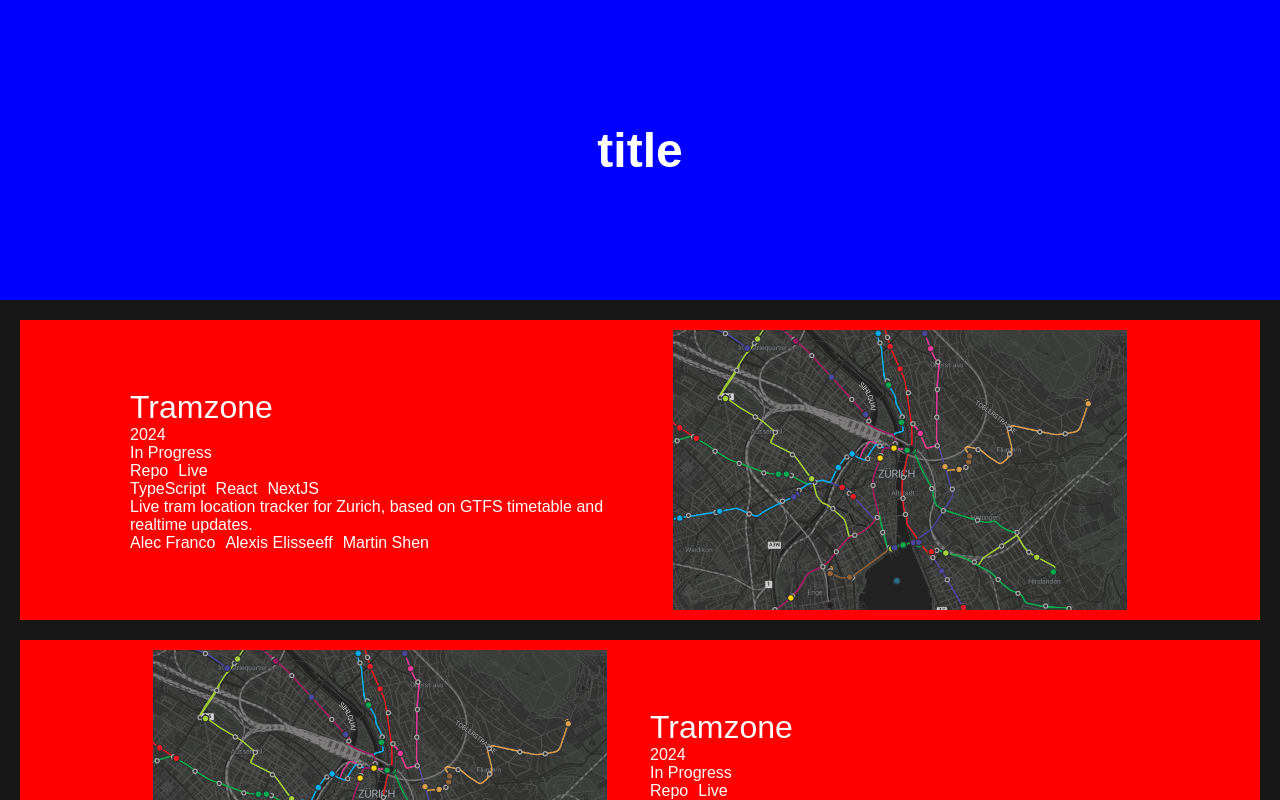
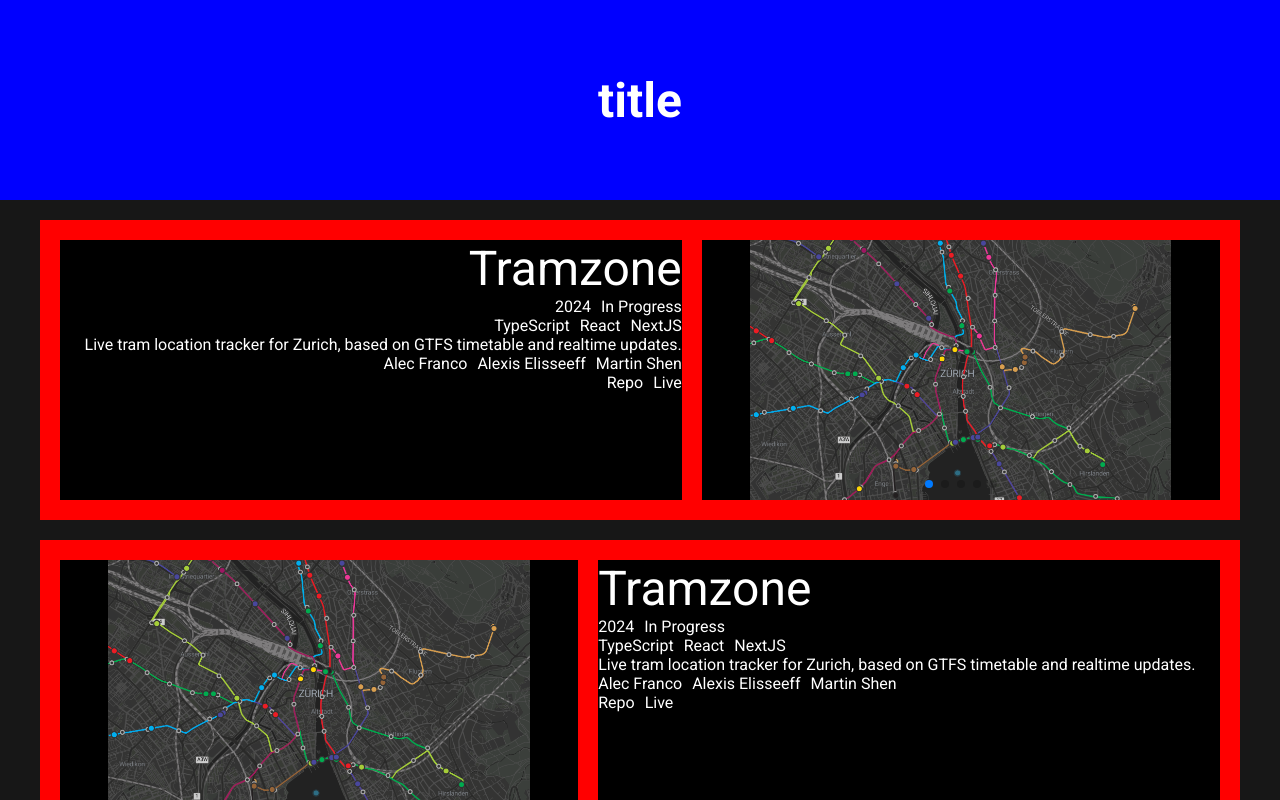
Before and after one commit to jktham/portfolio, a Next.js app: page /portfolio/ in a window 1280 px wide. Shown: the top 800 px of the page. Built offline with nearby package versions, Linux system fonts and the light colour scheme.

Commit message:
get image carousel working

```diff
--- a/next.config.ts
+++ b/next.config.ts
@@ -3,6 +3,7 @@
 const nextConfig: NextConfig = {
   basePath: "/portfolio",
   output: "export",
+  experimental: { esmExternals: true },
 };
 
 export default nextConfig;
--- a/src/app/page.tsx
+++ b/src/app/page.tsx
@@ -1,3 +1,5 @@
+"use client";
+
 import styles from "@/styles/page.module.css";
 import ProjectView from "@/components/ProjectView";
 import {projects} from "@/lib/projects";
--- a/src/components/ProjectView.tsx
+++ b/src/components/ProjectView.tsx
@@ -1,17 +1,20 @@
 import {Project} from "@/lib/projects";
 import styles from "@/styles/ProjectView.module.css"
 import nextConfig from "../../next.config";
+import {Swiper, SwiperSlide} from "swiper/react";
+import {Navigation, Pagination, Autoplay} from "swiper/modules";
+import "swiper/css";
+import 'swiper/css/navigation';
+import 'swiper/css/pagination';
 
 export default function ProjectView({project, index}: {project: Project; index: number}) {
 	return (
 		<div className={index % 2 == 0 ? styles.projectView : [styles.projectView, styles.reverse].join(" ")}>
 			<div className={styles.info}>
 				<div className={styles.name}>{project.name}</div>
-				<div className={styles.year}>{project.year}</div>
-				<div className={styles.status}>{project.status}</div>
-				<div className={styles.links}>
-					<a className={styles.repo} href={project.repo}>Repo</a>
-					<a className={styles.live} href={project.live}>Live</a>
+				<div className={styles.subtitle}>
+					<div className={styles.year}>{project.year}</div>
+					<div className={styles.status}>{project.status}</div>
 				</div>
 				<div className={styles.tools}>
 					{project.tools.map((tool, i) => <div className={styles.tool} key={i}>{tool}</div>)}
@@ -20,9 +23,27 @@
 				<div className={styles.contributors}>
 					{project.contributors.map((contributor, i) => <a className={styles.contributor} href={contributor.link} key={i}>{contributor.name}</a>)}
 				</div>
+				<div className={styles.links}>
+					<a className={styles.repo} href={project.repo}>Repo</a>
+					<a className={styles.live} href={project.live}>Live</a>
+				</div>
 			</div>
 			<div className={styles.images}>
-				{project.images.map((image, i) => <div className={styles.image} key={i}><img src={`${nextConfig.basePath}/${image}`}></img></div>)}
+				<Swiper
+					modules={[Navigation, Pagination, Autoplay]}
+					navigation={false}
+					pagination={{clickable: true}}
+					loop={true}
+					autoplay={{delay: 4000, disableOnInteraction: false}}
+				>
+					{project.images.map((image, i) =>
+						<SwiperSlide key={i}>
+							<div className={styles.image}>
+								<img src={`${nextConfig.basePath}/${image}`}></img>
+							</div>
+						</SwiperSlide>
+					)}
+				</Swiper>
 			</div>
 		</div>
 	);
--- a/src/styles/ProjectView.module.css
+++ b/src/styles/ProjectView.module.css
@@ -1,12 +1,14 @@
 .projectView {
 	display: flex;
-	width: auto;
+	width: 100%;
 	align-items: center;
 	justify-content: center;
 	background-color: red;
-	margin: 20px;
+	margin: 0 20px;
+	padding: 20px;
+	height: 300px;
+	max-width: 1200px;
 	gap: 20px;
-	height: 300px;
 	flex-direction: row;
 }
 
@@ -17,11 +19,26 @@
 .info {
 	display: flex;
 	flex-direction: column;
-	width: 500px;
+	height: 100%;
+	flex: 1.2 1 0;
+	width: 0;
+	align-items: end;
+	text-align: end;
+	background-color: black;
+}
+
+.reverse > .info {
+	align-items: start;
+	text-align: start;
 }
 
 .name {
-	font-size: 2rem;
+	font-size: 3rem;
+}
+
+.subtitle {
+	display: flex;
+	gap: 10px;
 }
 
 .year {
@@ -70,23 +87,41 @@
 .images {
 	display: flex;
 	height: 100%;
-	width: 500px;
-	overflow-x: scroll;
-	scroll-snap-type: x mandatory;
-	scroll-behavior: smooth;
-	-webkit-overflow-scrolling: touch;
+	flex: 1 1 0;
+	width: 0;
 }
 
 .image {
+	height: 100%;
+	width: 100%;
 	display: flex;
 	align-items: center;
 	justify-content: center;
-	height: 100%;
-	min-width: 100%;
-	padding: 10px;
-	scroll-snap-align: start;
+	overflow: hidden;
+	background-color: black;
 }
 
 .image > img {
+	display: block;
+    margin: auto;
 	height: 100%;
+	user-select: none;
 }
+
+
+@media only screen and (max-width: 768px) {
+	.projectView {
+		flex-direction: column-reverse;
+		height: 600px;
+	}
+	.info {
+		width: 100%;
+		height: 0;
+		flex: 1 1 0;
+	}
+	.images {
+		width: 100%;
+		height: 0;
+		flex: 1.2 1 0;
+	}
+}
--- a/src/styles/globals.css
+++ b/src/styles/globals.css
@@ -1,3 +1,5 @@
+@import url('https://fonts.googleapis.com/css2?family=Roboto:ital,wght@0,100;0,300;0,400;0,500;0,700;0,900;1,100;1,300;1,400;1,500;1,700;1,900&display=swap');
+
 :root {
 	--fg: #ffffff;
 	--bg: #171717;
@@ -11,7 +13,7 @@
 body {
 	color: var(--fg);
 	background: var(--bg);
-	font-family: Arial, Helvetica, sans-serif;
+	font-family: "Roboto", Arial, Helvetica, sans-serif;
 	-webkit-font-smoothing: antialiased;
 	-moz-osx-font-smoothing: grayscale;
 }
--- a/src/styles/page.module.css
+++ b/src/styles/page.module.css
@@ -5,12 +5,19 @@
 }
 
 .main {
-	height: 100%
+	height: 100%;
+	width: 100%;
+	display: flex;
+	flex-direction: column;
+	gap: 20px;
+	margin-bottom: 20px;
+	align-items: center;
 }
 
 .title {
 	display: flex;
-	height: 300px;
+	height: 200px;
+	width: 100%;
 	align-items: center;
 	justify-content: center;
 	background-color: blue;
```
Also changed, not shown: package.json (+5 -4 lines), 1 other file (tests, documents, lock files or other folders).
